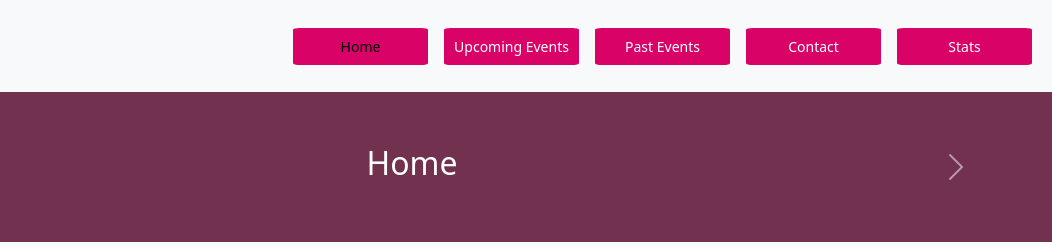
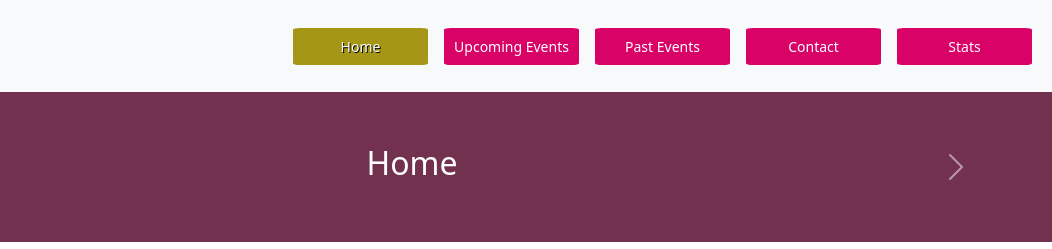
Before and after one commit to Diego582/MINDHUB-TP2, a plain HTML site: page task1Model/index.html in a window 1280 px wide. Shown: the top 249 px of the page, 228-1280 px from the left. Drawn offline with nearby package versions, Linux system fonts and the light colour scheme.

```diff
--- a/task1Model/css/styles.css
+++ b/task1Model/css/styles.css
@@ -18,6 +18,12 @@
   -moz-border-radius: 5%;
   -ms-border-radius: 5%;
   -o-border-radius: 5%;
+}
+
+.navbar-nav .nav-link.active {
+  color: white;
+  text-shadow: 1px 1px black;
+  background-color: #a69616ff;
 }
 
 .carousel {
```
